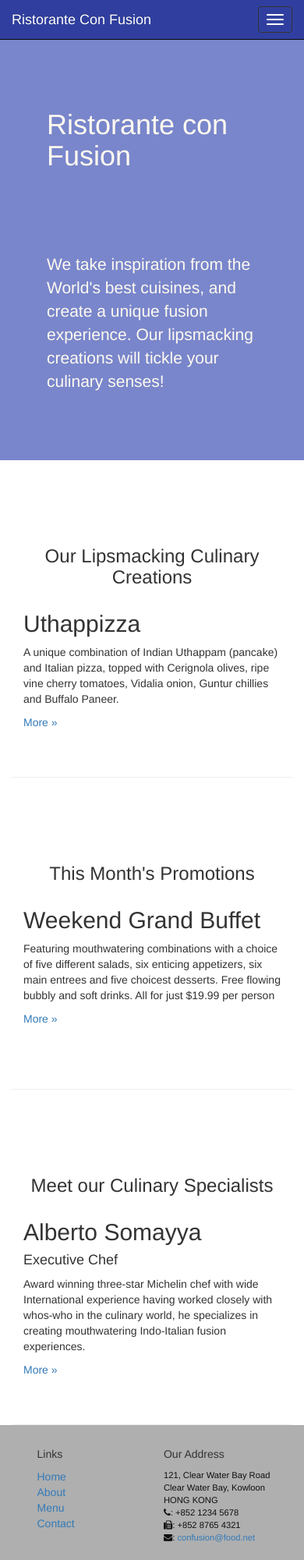
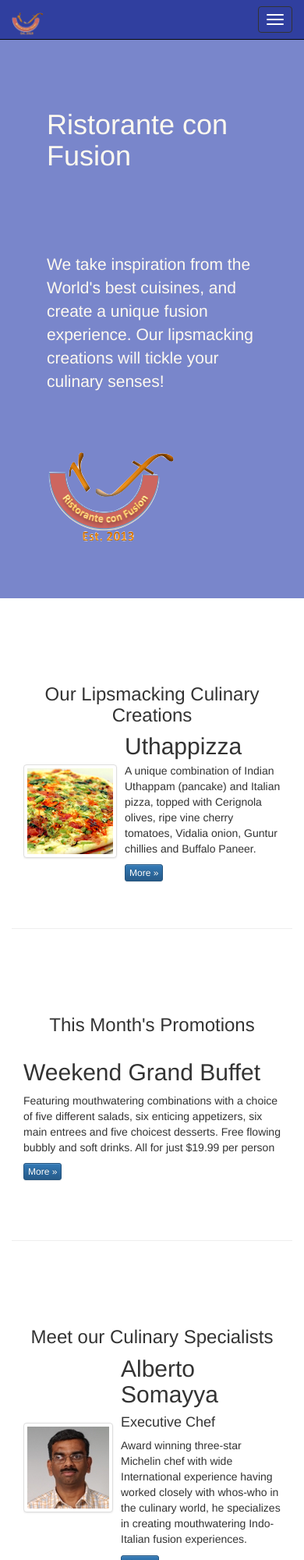
Before and after one commit to frarno/bootstrap-coursera, a plain HTML site: page conFusion/index.html in a window 390 px wide. Shown: the top 2000 px of the page at 78% size. Drawn offline with nearby package versions, Linux system fonts and the light colour scheme.

Commit message:
add img logo in jumbotron and navbar

```diff
--- a/conFusion/index.html
+++ b/conFusion/index.html
@@ -28,7 +28,7 @@
                     <span class="icon-bar"></span>
                     <span class="icon-bar"></span>
                 </button>
-                <a class="navbar-brand" href="#">Ristorante Con Fusion</a>
+                <a class="navbar-brand" href="#"><img src="img/logo.png" height=30 width=41></a>
             </div>
              <div id="navbar" class="navbar-collapse collapse">
                  <ul class="nav navbar-nav">
@@ -68,7 +68,10 @@
                     <p style="padding:40px;"></p>
                     <p>We take inspiration from the World's best cuisines, and create a unique fusion experience. Our lipsmacking creations will tickle your culinary senses!</p>
                 </div>
-                <div class="col-xs-12 col-sm-4">
+                <div class="col-xs-12 col-sm-2">
+                    <p style="padding:20px;"></p>
+                    <img src="img/logo.png" class="img-responsive">
+                </div>
                 </div>
             </div>
         </div>
@@ -81,13 +84,24 @@
                 <h3 align=center>Our Lipsmacking Culinary Creations</h3>
             </div>
             <div class="col-xs-12 col-sm-9 col-sm-pull-3">
-                <h2>Uthappizza</h2>
-                <p>A unique combination of Indian Uthappam (pancake) and Italian pizza, topped with Cerignola olives, ripe vine cherry tomatoes, Vidalia onion, Guntur chillies and Buffalo Paneer.</p>
-                <p><a  href="#">More &raquo;</a></p>
+                <div class="media">
+                    <div class="media-left media-middle">
+                        <a href="#">
+                        <img class="media-object img-thumbnail"
+                         src="img/uthappizza.png" alt="Uthappizza">
+                        </a>
+                    </div>
+                    <div class="media-body">
+                        <h2 class="media-heading">Uthappizza</h2>
+                        <p>A unique combination of Indian Uthappam (pancake) and
+                          Italian pizza, topped with Cerignola olives, ripe vine
+                          cherry tomatoes, Vidalia onion, Guntur chillies and
+                          Buffalo Paneer.</p>
+                        <p><a class="btn btn-primary btn-xs" href="#">More &raquo;</a></p>
+                    </div>
+                </div>
             </div>
         </div>
-
-
         <div  class="row row-content">
             <div class="col-xs-12 col-sm-3">
                 <p style="padding:20px;"></p>
@@ -96,7 +110,7 @@
             <div class="col-xs-12 col-sm-9">
                 <h2>Weekend Grand Buffet</h2>
                 <p>Featuring mouthwatering combinations with a choice of five different salads, six enticing appetizers, six main entrees and five choicest desserts. Free flowing bubbly and soft drinks. All for just $19.99 per person </p>
-                <p><a href="#">More &raquo;</a></p>
+                <p><a class="btn btn-primary btn-xs" href="#">More &raquo;</a></p>
             </div>
         </div>
 
@@ -106,10 +120,24 @@
                 <h3 align=center>Meet our Culinary Specialists</h3>
             </div>
             <div class="col-xs-12 col-sm-9 col-sm-pull-3">
-                <h2>Alberto Somayya</h2>
-                <h4>Executive Chef</h4>
-                <p>Award winning three-star Michelin chef with wide International experience having worked closely with whos-who in the culinary world, he specializes in creating mouthwatering Indo-Italian fusion experiences. </p>
-                <p><a href="#">More &raquo;</a></p>
+                <div class="media">
+                    <div class="media-left media-middle">
+                        <a href="#">
+                        <img class="media-object img-thumbnail"
+                         src="img/alberto.png" alt="Alberto Somayya">
+                        </a>
+                    </div>
+                    <div class="media-body">
+                        <h2 class="media-heading">Alberto Somayya</h2>
+                        <h4>Executive Chef</h4>
+                        <p>Award winning three-star Michelin chef with wide
+                         International experience having worked closely with
+                         whos-who in the culinary world, he specializes in
+                          creating mouthwatering Indo-Italian fusion experiences.
+                         </p>
+                        <p><a class="btn btn-primary btn-xs" href="#">More &raquo;</a></p>
+                    </div>
+                </div>
             </div>
         </div>
     </div>
```
Also changed, not shown: conFusion/aboutus.html (+4 -2 lines), conFusion/contactus.html (+4 -2 lines), conFusion/img/alberto.png (added), conFusion/img/buffet.png (added), conFusion/img/logo.png (added), conFusion/img/uthappizza.png (added).
